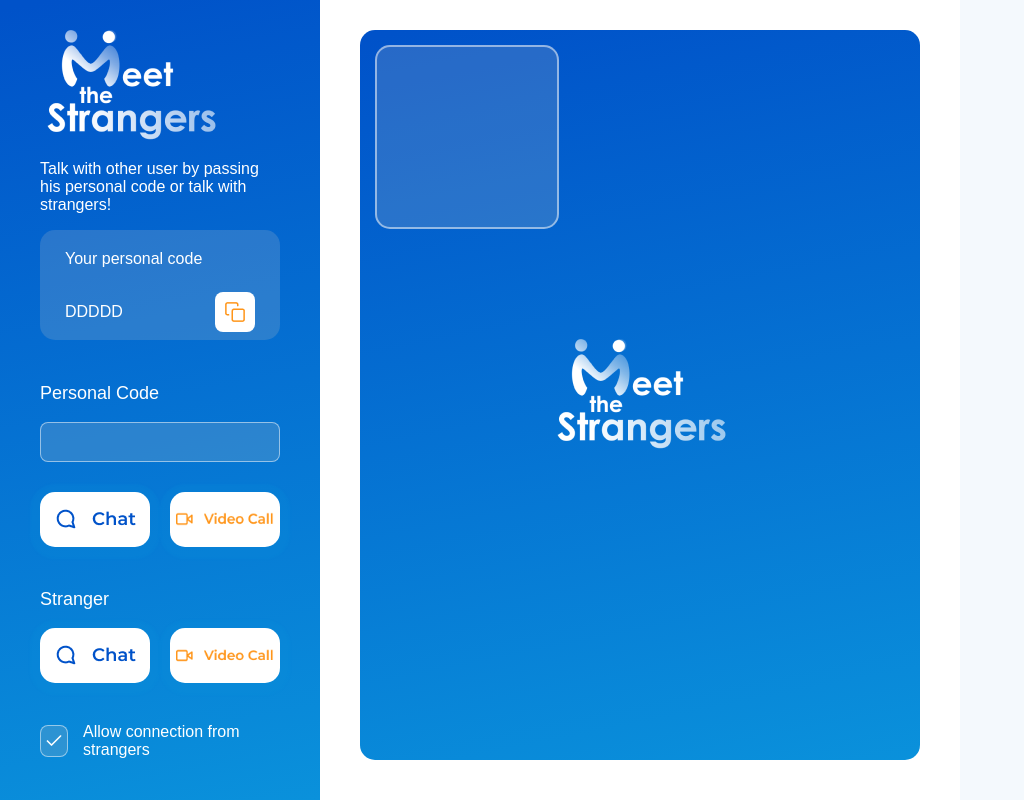
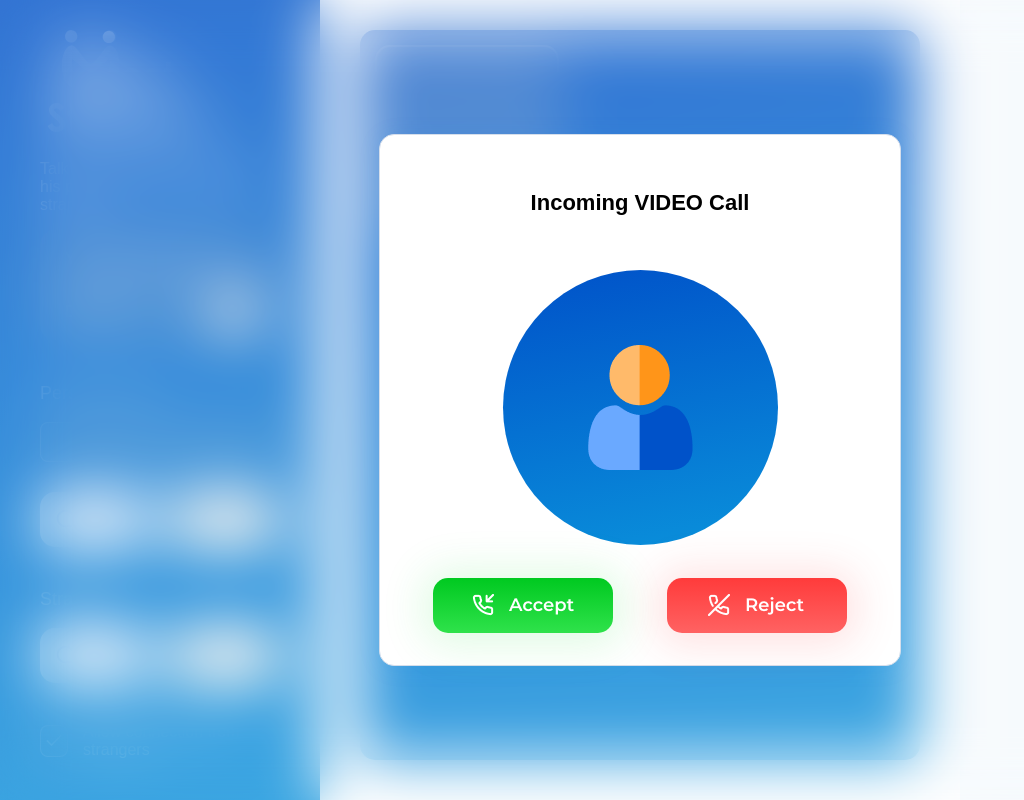
Before and after one commit to talam1992/WebRTC-meet-the-strangers, a website: page public/index.html in a window 1280 px wide. Shown: the whole page, without its empty margins (0-1024 px from the left). Drawn offline with nearby package versions, Linux system fonts and the light colour scheme; no server answers.

Commit message:
Creating incoming call dialog

```diff
--- a/public/index.html
+++ b/public/index.html
@@ -115,6 +115,7 @@
                     </button>
                 </div>
             </div>
+            <div id='dialog'></div>
         </div>
         <script src='/socket.io/socket.io.js'></script>
         <script src="./js/elements.js" type='module'></script>
--- a/public/js/elements.js
+++ b/public/js/elements.js
@@ -1,7 +1,52 @@
 export const getIncomingCallDialog = (
-    callTypeInfo,
-    acceptCallHandler,
-    rejectCallHandler
-    ) => {
-        console.log("getting incoming call dialog")
+  callTypeInfo,
+  acceptCallHandler,
+  rejectCallHandler
+) => {
+
+    console.log("getting incoming call dialog");
+    const dialog = document.createElement("div");
+    dialog.classList.add("dialog_wrapper");
+    const dialogContent = document.createElement("div");
+    dialogContent.classList.add("dialog_content");
+    dialog.appendChild(dialogContent);
+
+    const title = document.createElement("p");
+    title.classList.add("dialog_title");
+    title.innerHTML = `Incoming ${callTypeInfo} Call`;
+
+    const imageContainer = document.createElement("div");
+    imageContainer.classList.add("dialog_image_container");
+    const image = document.createElement("img");
+    const avatarImagePath = "./utils/images/dialogAvatar.png";
+    image.src = avatarImagePath;
+    imageContainer.appendChild(image);
+
+    const buttonContainer = document.createElement("div");
+    buttonContainer.classList.add("dialog_button_container");
+
+    const acceptCallButton = document.createElement("button");
+    acceptCallButton.classList.add("dialog_accept_call_button");
+    const acceptCallImg = document.createElement("img");
+    acceptCallImg.classList.add("dialog_button_image");
+    const acceptCallImgPath = "./utils/images/acceptCall.png";
+    acceptCallImg.src = acceptCallImgPath;
+    acceptCallButton.append(acceptCallImg);
+    buttonContainer.appendChild(acceptCallButton);
+
+    const rejectCallButton = document.createElement("button");
+    rejectCallButton.classList.add("dialog_reject_call_button");
+    const rejectCallImg = document.createElement("img");
+    rejectCallImg.classList.add("dialog_button_image");
+    const rejectCallImgPath = "./utils/images/rejectCall.png";
+    rejectCallImg.src = rejectCallImgPath;
+    rejectCallButton.append(rejectCallImg);
+    buttonContainer.appendChild(rejectCallButton);
+
+    dialogContent.appendChild(title);
+    dialogContent.appendChild(imageContainer);
+    dialogContent.appendChild(buttonContainer);
+
+    const dialogHTML = document.getElementById("dialog");
+    dialogHTML.appendChild(dialog);
 };
--- a/public/js/main.js
+++ b/public/js/main.js
@@ -2,7 +2,7 @@ import * as store from './store.js';
 import * as wss from './wss.js';
 import * as webRTCHandler from './webRTCHandler.js';
 import * as constants from './constants.js';
-
+import { getIncomingCallDialog } from './elements.js';
 
 // initialization of socketIO connection
 const socket = io("/");
@@ -49,3 +49,4 @@ personalCodeVideoButton.addEventListener("click", () => {
 
     webRTCHandler.sendPreOffer(callType, calleePersonalCode);
 });
+getIncomingCallDialog('VIDEO', () => {}, () => {})
--- a/public/js/webRTCHandler.js
+++ b/public/js/webRTCHandler.js
@@ -22,7 +22,7 @@ export const handlePreOffer = (data) => {
     const { callType, callerSocketId } = data;
 
     connectedUserDetails = {
-        socketId = callerSocketId,
+        socketId: callerSocketId,
         callType,
     };
 
```
